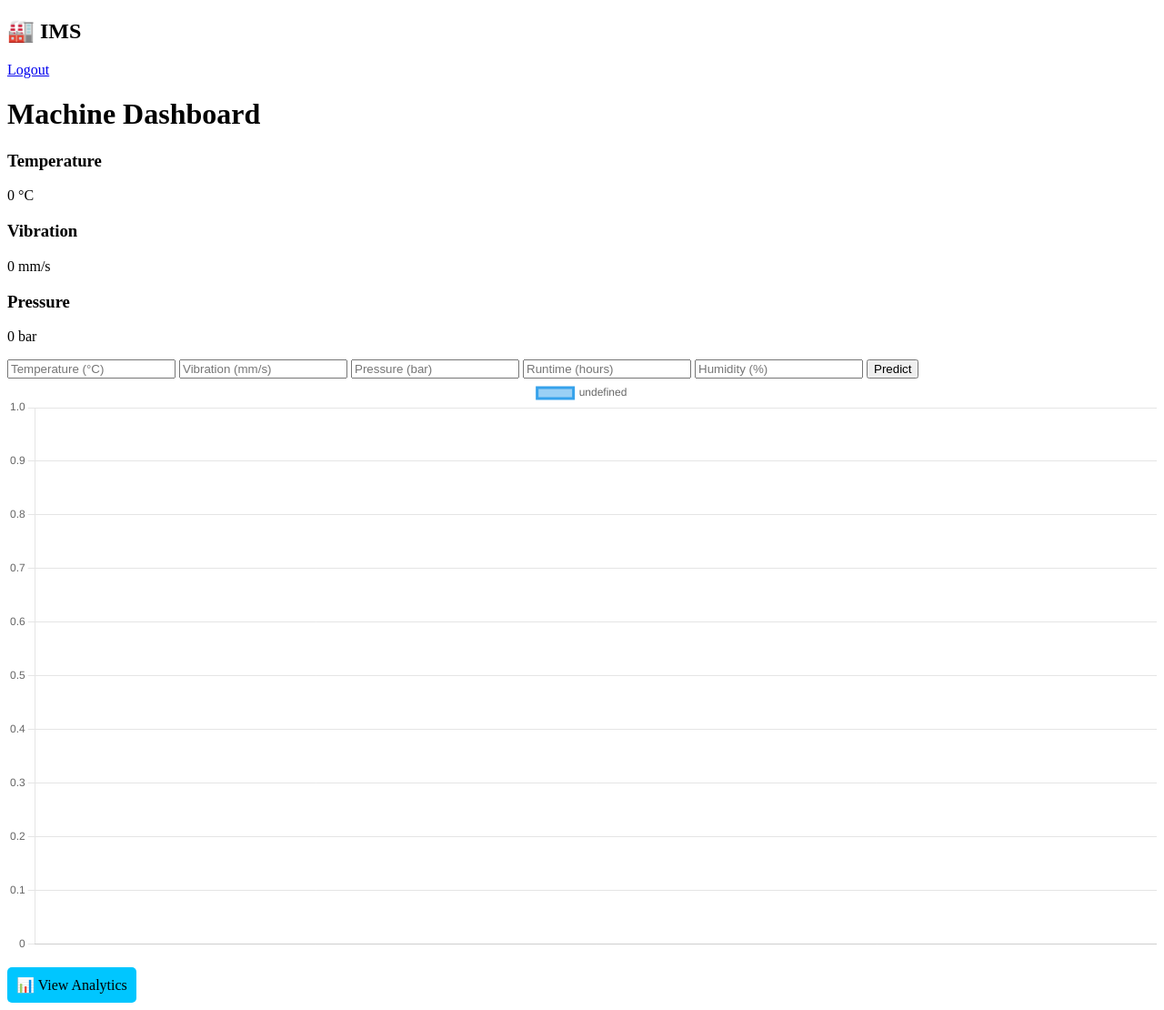
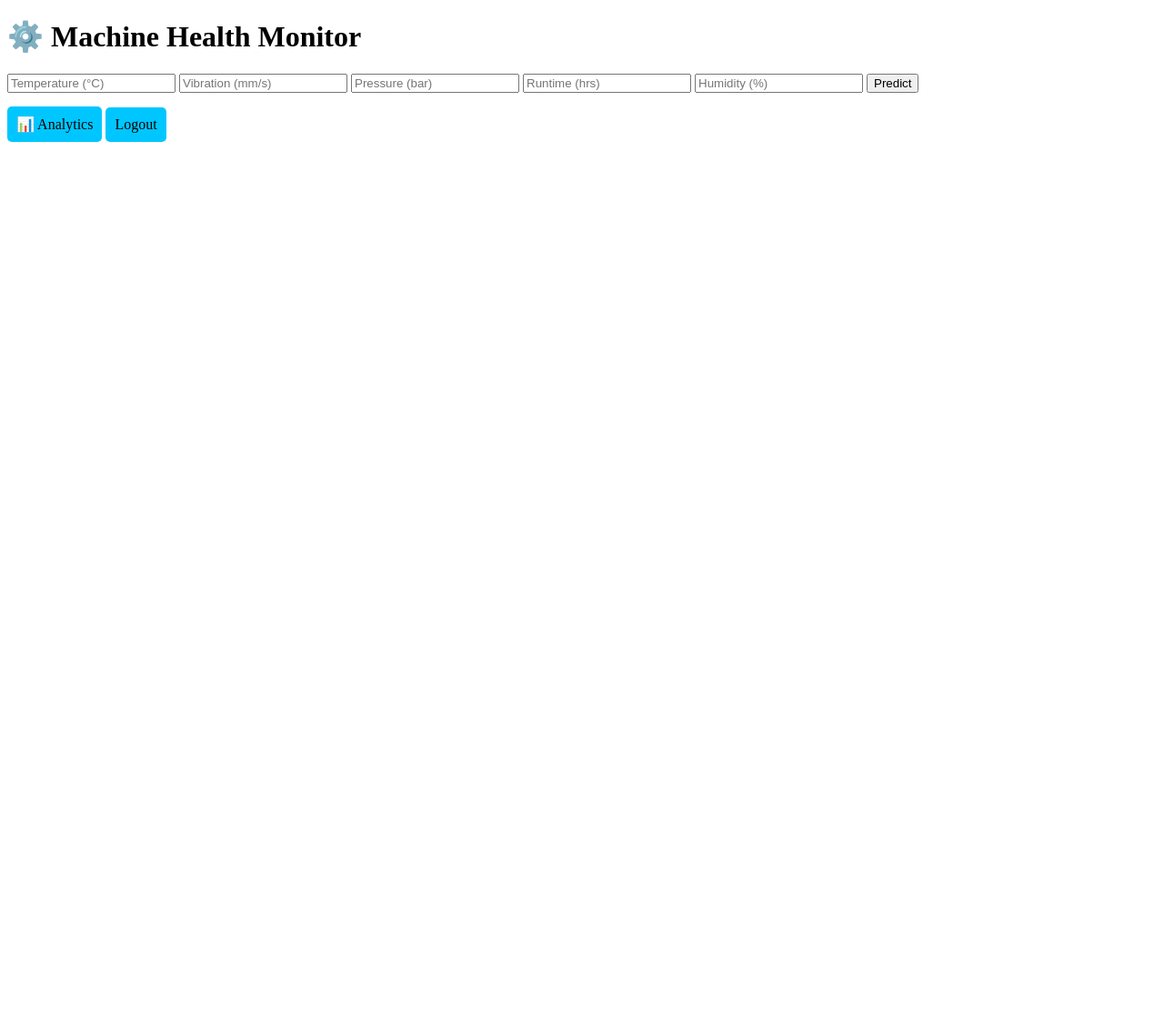
Before and after one commit to anubhavtomar32/Machine-Failure-Prediction1, a Python web app: template templates/dashboard.html in a window 1280 px wide. Shown: the whole page at 91% size. After the commit the page ends 156 px from the top, so only its background shows below. Run offline with Jinja, Linux system fonts and the light colour scheme; the template is opened without the code that fills it, so the values that code supplies are empty.

Commit message:
Revamp dashboard layout with input fields and buttons
Removed sidebar and machine cards, added input fields for temperature, vibration, pressure, runtime, and humidity. Updated the layout to include a form for predictions and buttons for analytics and logout.

```diff
--- a/templates/dashboard.html
+++ b/templates/dashboard.html
@@ -2,78 +2,29 @@
 <html>
 <head>
 <link rel="stylesheet" href="/static/style.css">
-<script src="https://cdn.jsdelivr.net/npm/chart.js"></script>
 </head>
 <body>
 
-<div class="dashboard">
+<div class="container">
 
-<div class="sidebar">
-    <h2>🏭 IMS</h2>
-    <a href="/logout">Logout</a>
-</div>
+<h1>⚙️ Machine Health Monitor</h1>
 
-<div class="main">
+<form action="/predict" method="post">
 
-<h1>Machine Dashboard</h1>
+<input name="Temperature" placeholder="Temperature (°C)" required>
+<input name="Vibration" placeholder="Vibration (mm/s)" required>
+<input name="Pressure" placeholder="Pressure (bar)" required>
+<input name="Runtime" placeholder="Runtime (hrs)" required>
+<input name="Humidity" placeholder="Humidity (%)" required>
 
-<!-- MACHINE CARDS -->
-<div class="cards">
-    <div class="card"><h3>Temperature</h3><p id="t">0 °C</p></div>
-    <div class="card"><h3>Vibration</h3><p id="v">0 mm/s</p></div>
-    <div class="card"><h3>Pressure</h3><p id="p">0 bar</p></div>
-</div>
+<button type="submit">Predict</button>
 
-<!-- FORM -->
-<form action="/predict" method="post" class="form-panel">
-    <input id="temp" name="Temperature" placeholder="Temperature (°C)">
-    <input id="vib" name="Vibration" placeholder="Vibration (mm/s)">
-    <input id="pres" name="Pressure" placeholder="Pressure (bar)">
-    <input id="run" name="Runtime" placeholder="Runtime (hours)">
-    <input id="hum" name="Humidity" placeholder="Humidity (%)">
-    <button>Predict</button>
 </form>
 
-<!-- ALERT -->
-<div id="alert" class="alert hidden">⚠️ Machine Risk</div>
-
-<!-- CHART -->
-<canvas id="chart"></canvas>
+<a href="/analytics" class="btn">📊 Analytics</a>
+<a href="/logout" class="btn">Logout</a>
 
 </div>
-</div>
-
-<script>
-let chartData = { labels: [], datasets: [{ data: [] }] };
-let chart = new Chart(document.getElementById("chart"), { type:'line', data:chartData });
-
-function rand(a,b){ return Math.floor(Math.random()*(b-a)+a); }
-
-setInterval(()=>{
-    let t=rand(60,100), v=rand(30,80), p=rand(25,45);
-
-    document.getElementById("temp").value=t;
-    document.getElementById("vib").value=v;
-    document.getElementById("pres").value=p;
-
-    document.getElementById("t").innerText=t+" °C";
-    document.getElementById("v").innerText=v+" mm/s";
-    document.getElementById("p").innerText=p+" bar";
-
-    chartData.labels.push('');
-    chartData.datasets[0].data.push(t);
-    if(chartData.labels.length>10){chartData.labels.shift();chartData.datasets[0].data.shift();}
-    chart.update();
-
-    if(t>85 || v>65 || p>38){
-        document.getElementById("alert").classList.remove("hidden");
-    } else {
-        document.getElementById("alert").classList.add("hidden");
-    }
-
-},2000);
-</script>
 
 </body>
 </html>
-<a href="/analytics" class="btn">📊 View Analytics</a>
```
